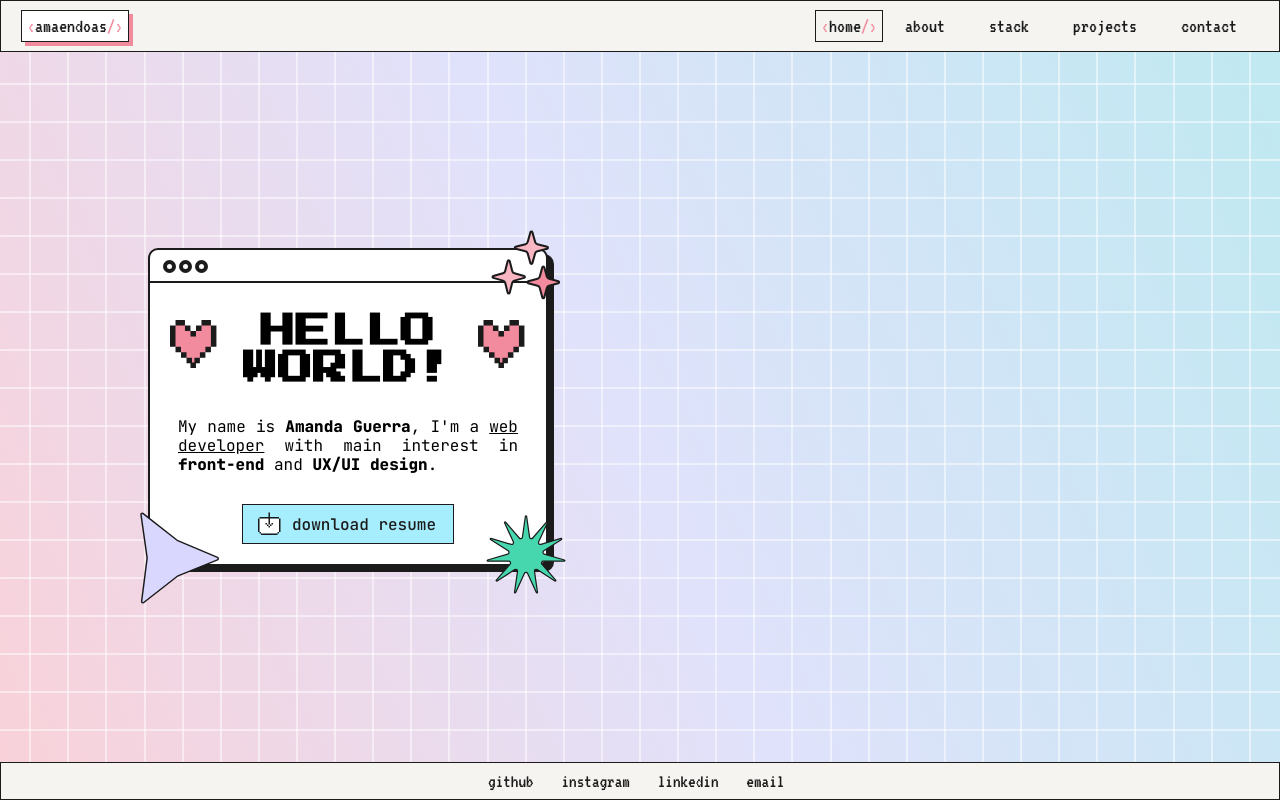
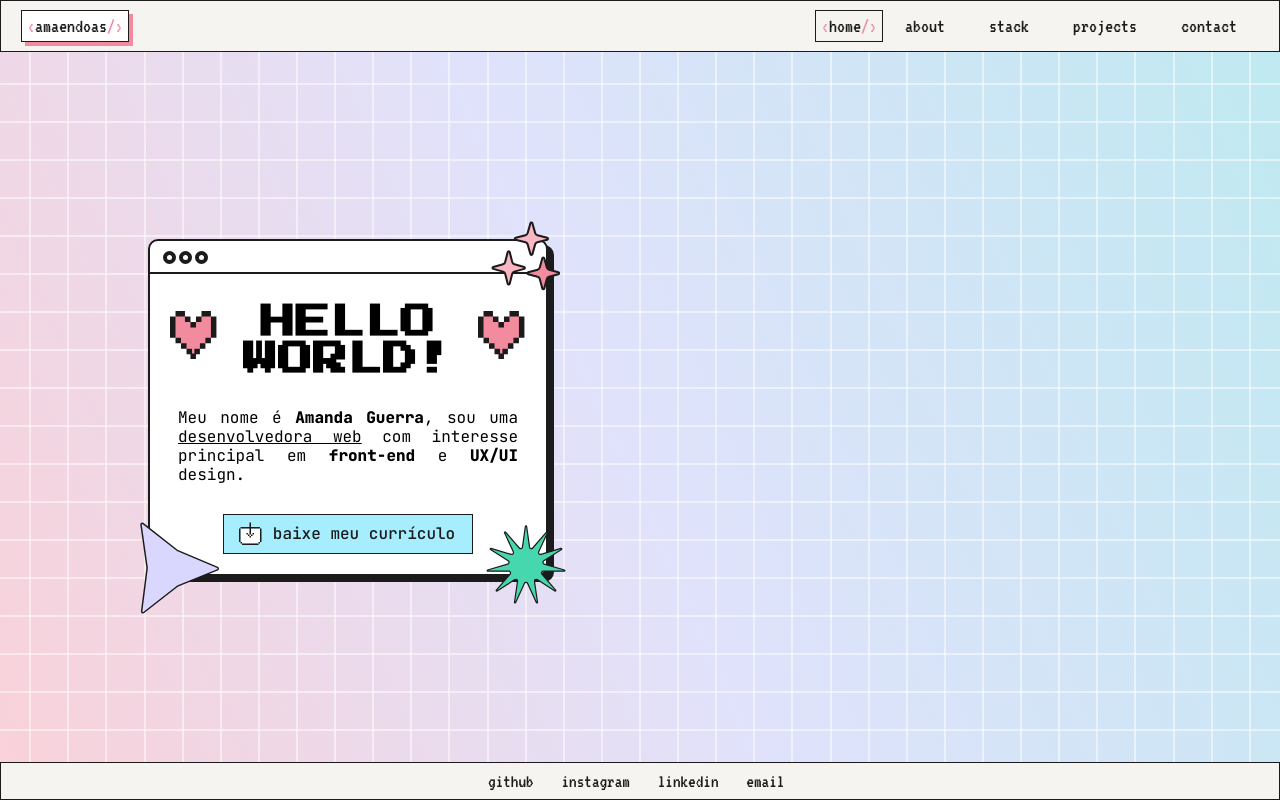
Before and after one commit to amaendoas/portfolio, a React (Vite) app: page / in a window 1280 px wide. Built offline with nearby package versions, Linux system fonts and the light colour scheme.

Commit message:
inicio da tradução, pagina home

```diff
--- a/package.json
+++ b/package.json
@@ -10,13 +10,14 @@
   },
   "dependencies": {
     "@emailjs/browser": "^3.6.2",
+    "i18next": "^23.2.8",
     "react": "^18.2.0",
     "react-dom": "^18.2.0",
     "react-elastic-carousel": "^0.11.5",
+    "react-i18next": "^13.0.1",
     "react-icons": "^4.4.0",
     "react-router-dom": "^6.3.0",
-    "styled-components": "^5.3.5",
-    "use-window-dimensions": "^1.0.2"
+    "styled-components": "^5.3.5"
   },
   "devDependencies": {
     "@types/react": "^18.0.17",
--- /dev/null
+++ b/src/i18n/index.js
@@ -0,0 +1,13 @@
+import i18n from "i18next"
+import { initReactI18next } from "react-i18next"
+import { languages } from "./translations"
+
+i18n.use(initReactI18next).init({
+  fallbackLng: "ptBr",
+  interpolation: {
+    escapeValue: false
+  },
+  resources: languages
+})
+
+export default i18n
--- /dev/null
+++ b/src/i18n/translations/index.js
@@ -0,0 +1,11 @@
+import engHome from "../../pages/Home/home-eng"
+import ptBrHome from "../../pages/Home/home-pt-br"
+
+export const languages = {
+  eng: {
+    ...engHome,
+  },
+  ptBr: {
+    ...ptBrHome
+  }
+}
--- a/src/main.jsx
+++ b/src/main.jsx
@@ -4,6 +4,7 @@ import { AppRoutes } from "./routes";
 import { ThemeProvider } from 'styled-components'
 import theme from './styles/theme'
 import GlobalStyle from "./styles/global";
+import "./i18n/index.js"
 
 ReactDOM.createRoot(document.getElementById('root')).render(
   <React.StrictMode>
--- /dev/null
+++ b/src/pages/Home/home-eng.js
@@ -0,0 +1,12 @@
+const engHome = {
+    translation: {
+    myNameIs: "My name is",
+    iAm: "I'm a",
+    webDeveloper: "web developer",
+    mainInterest: "with main interest in",
+    and: "and",
+    downloadText: "download resume"
+    }
+}
+
+export default engHome
--- /dev/null
+++ b/src/pages/Home/home-pt-br.js
@@ -0,0 +1,13 @@
+const ptBrHome = {
+  translation: {
+    myNameIs: "Meu nome é",
+    iAm: "sou uma",
+    webDeveloper: "desenvolvedora web",
+    mainInterest: "com interesse principal em",
+    and: "e",
+    aboutMe: `Meu nome é <strong>Amanda Guerra</strong>, sou uma <u>desenvolvedora web</u> com interesse principal em <strong>front-end</strong> e design <strong>UX/UI</strong>.`,
+    downloadText: "baixe meu currículo"
+  }
+}
+
+export default ptBrHome
--- a/src/pages/Home/index.jsx
+++ b/src/pages/Home/index.jsx
@@ -9,9 +9,11 @@ import star11 from "../../assets/star-11.svg"
 import smile from "../../assets/smile-baloon.svg"
 import { Screen } from "../../components/Screen"
 import coding from "../../assets/coding.gif"
+import { useTranslation } from "react-i18next"
 
 
 export function Home() {
+  const { t } = useTranslation();
   return(
     <Theme>
     <C.Container>
@@ -25,9 +27,11 @@ export function Home() {
               <img src={star3} alt="" className="star3"/>
               <img src={star11} alt="" className="star11"/>
                 <h1>HELLO WORLD!</h1>
-                <p> My name is <strong>Amanda Guerra</strong>, I'm a <u>web developer</u>  with main interest in <strong>front-end</strong> and <strong>UX/UI design</strong>.</p>
+                <p>
+                 { t("myNameIs") } <strong>Amanda Guerra</strong>, {t("iAm")} <u>{t("webDeveloper")}</u> {t("mainInterest")} <strong>front-end</strong> {t("and")} <strong>UX/UI</strong> design.
+                </p>
                 <a href="https://drive.google.com/u/0/uc?id=1Uw9UXIF2-ZxBWK11sjSHmeetO5gUOhRv&export=download" target="_blank">
-                <Button icon={download} title="download resume"/>
+                <Button icon={download} title={t("downloadText")}/>
                 </a>
             </C.PopUp>
           </Screen>
--- a/src/pages/Home/styles.js
+++ b/src/pages/Home/styles.js
@@ -39,6 +39,7 @@ export const PopUp = styled.div`
   h1 {
     font-family: 'Press Start 2P', cursive;
     font-size: 3rem;
+    max-width: 300px;
     text-align: center;
     line-height: 3.2rem;
     padding-top: 2rem;
```
Also changed, not shown: src/components/LanguageSwitch/index.jsx (added), src/components/LanguageSwitch/styles.js (added), 1 other file (tests, documents, lock files or other folders).
